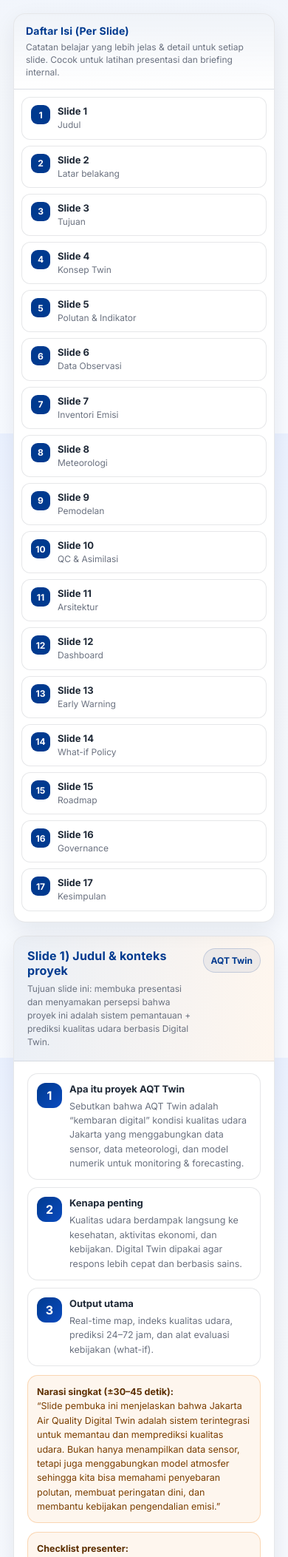
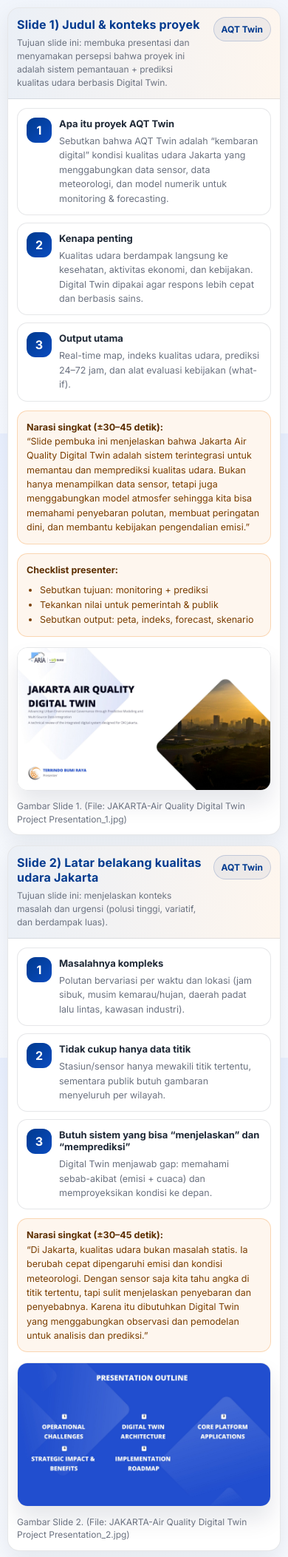
Before and after one commit to nandamiftahul/tbrone, a Flask app: page /twincityjakarta/manual in a window 390 px wide. Shown: the part 258-2363 px from the top of the page at 74% size. Run offline with Flask 3, Linux system fonts and the light colour scheme.

Commit message:
change twincityjakarta html

```diff
--- a/templates/twincityjakarta_manual.html
+++ b/templates/twincityjakarta_manual.html
@@ -134,6 +134,24 @@
       .card{ box-shadow:none; border: 1px solid #ddd; }
       .card .card-head{ background: #f5f7ff; }
       .shot{ box-shadow:none; }
+    }
+    @media (max-width: 980px){
+      .wrap{ grid-template-columns: 1fr; }
+      .sidebar{ position: relative; top:0; }
+    }
+    @media (max-width: 980px){
+      .sidebar{ display:none; }
+      body.nav-open .sidebar{ display:block; }
+    }
+    .shot{
+      max-width: 100%;
+      height: auto;
+    }
+    section.card{ scroll-margin-top: 88px; }
+    @media (max-width: 480px){
+      .wrap{ padding: 10px; }
+      .card .body{ padding: 12px; }
+      .card .card-head{ padding: 12px; }
     }
   </style>
 </head>
```
